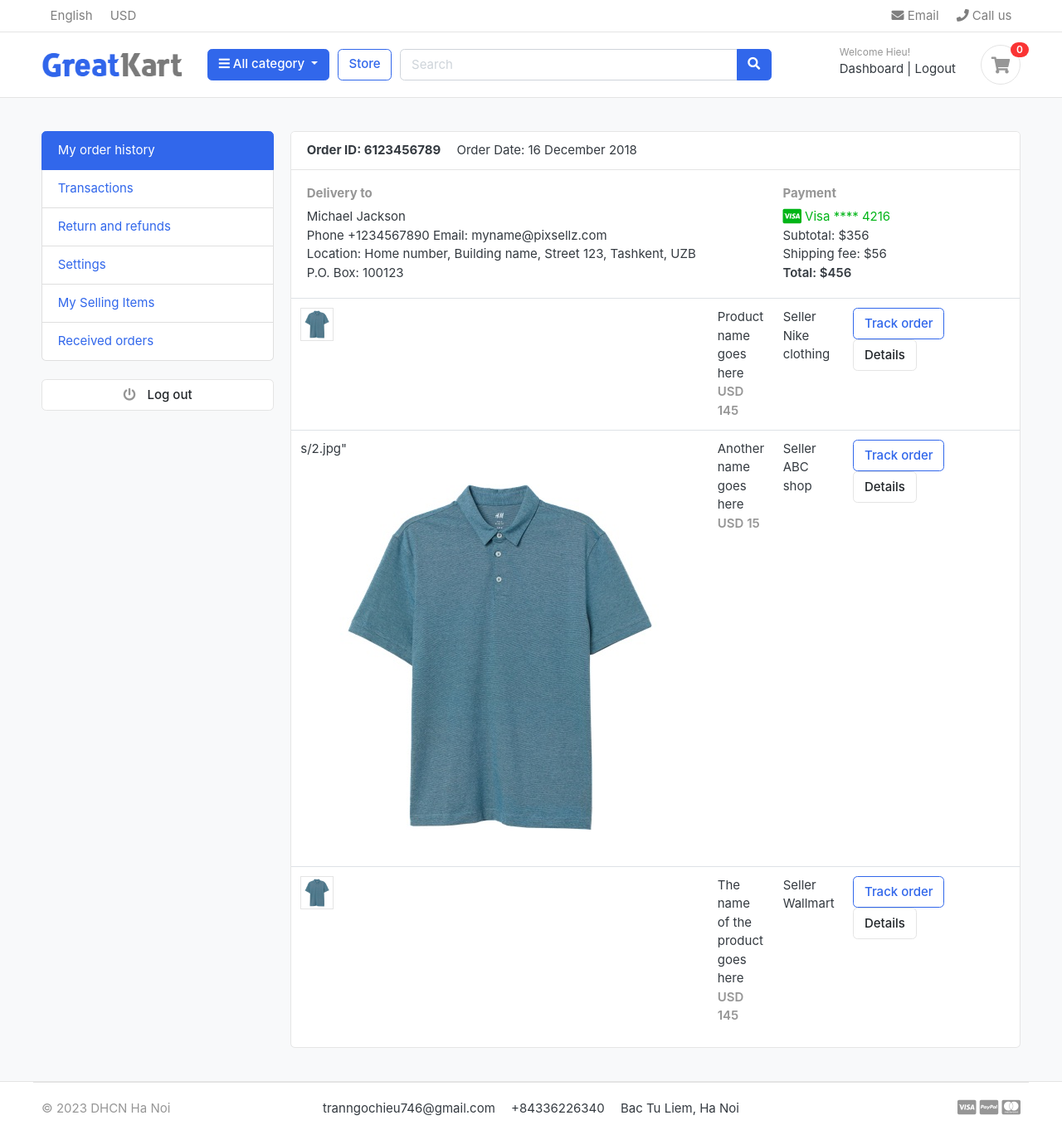
After one commit to TranNgocHieu746/PandaClothesShop, a Django app: page /accounts/ in a window 1280 px wide. The commit adds this page. Shown: the whole page at 83% size. Run offline with Django 3.2, Linux system fonts and the light colour scheme; a user stored in the database is signed in; data comes from the database, SQL or seed files in the repository; both versions use the stored data as it was after the commit; some libraries are stand-ins or nearby versions; some web fonts are replaced.

Commit message:
Update Activate account and design first dashboard form

```diff
--- /dev/null
+++ b/Template/accounts/dashboard.html
@@ -0,0 +1,100 @@
+<!--Dashboard-->
+{% extends 'base.html' %}
+
+{% load static %}
+
+{% block content %}
+
+<section class="section-conten padding-y bg">
+
+    {% include 'includes/alerts.html' %}
+    <div class="container">
+        <div class="row">
+        <aside class="col-md-3">
+            <ul class="list-group">
+                <a class="list-group-item active" href="#"> My order history </a>
+                <a class="list-group-item" href="#"> Transactions </a>
+                <a class="list-group-item" href="#"> Return and refunds </a>
+                <a class="list-group-item" href="#">Settings </a>
+                <a class="list-group-item" href="#"> My Selling Items </a>
+                <a class="list-group-item" href="#"> Received orders </a>
+            </ul>
+            <br>
+            <a class="btn btn-light btn-block" href="{% url 'logout' %}"> <i class="fa fa-power-off"></i> <span class="text">Log out</span> </a>
+        </aside>
+
+        <main class="col-md-9">
+            <article class="card">
+            <header class="card-header">
+                <strong class="d-inline-block mr-3">Order ID: 6123456789</strong>
+                <span>Order Date: 16 December 2018</span>
+            </header>
+            <div class="card-body">
+                <div class="row">
+                    <div class="col-md-8">
+                        <h6 class="text-muted">Delivery to</h6>
+                        <p>Michael Jackson <br>
+                        Phone +1234567890 Email: myname@pixsellz.com <br>
+                        Location: Home number, Building name, Street 123,  Tashkent, UZB <br>
+                        P.O. Box: 100123
+                         </p>
+                    </div>
+                    <div class="col-md-4">
+                        <h6 class="text-muted">Payment</h6>
+                        <span class="text-success">
+                            <i class="fab fa-lg fa-cc-visa"></i>
+                            Visa  **** 4216
+                        </span>
+                        <p>Subtotal: $356 <br>
+                         Shipping fee:  $56 <br>
+                         <span class="b">Total:  $456 </span>
+                        </p>
+                    </div>
+                </div>
+            </div>
+            <div class="table-responsive">
+            <table class="table table-hover">
+                <tr>
+                    <td width="65">
+                        <img src="{% static '/images/items/1.jpg' %}" class="img-xs border">
+                    </td>
+                    <td>
+                        <p class="title mb-0">Product name goes here </p>
+                        <var class="price text-muted">USD 145</var>
+                    </td>
+                    <td> Seller <br> Nike clothing </td>
+                    <td width="250"> <a href="#" class="btn btn-outline-primary">Track order</a> <a href="#" class="btn btn-light"> Details </a> </td>
+                </tr>
+                <tr>
+                    <td>s/2.jpg"
+                        <img src="{% static '/images/items/1.jpg' %}"img-xs border">
+                    </td>
+                    <td>
+                        <p class="title mb-0">Another name goes here </p>
+                        <var class="price text-muted">USD 15</var>
+                    </td>
+                    <td> Seller <br> ABC shop </td>
+                    <td> <a href="#" class="btn btn-outline-primary">Track order</a> <a href="#" class="btn btn-light"> Details </a> </td>
+                </tr>
+                <tr>
+                    <td>
+                        <img src="{% static '/images/items/1.jpg' %}" class="img-xs border">
+                    </td>
+                    <td>
+                        <p class="title mb-0">The name of the product  goes here </p>
+                        <var class="price text-muted">USD 145</var>
+                    </td>
+                    <td> Seller <br> Wallmart </td>
+                    <td> <a href="#" class="btn btn-outline-primary">Track order</a> <a href="#" class="btn btn-light"> Details </a> </td>
+                </tr>
+            </table>
+            </div> <!-- table-responsive .end// -->
+            </article> <!-- order-group.// -->
+        </main>
+    </div> <!-- row.// -->
+    </div>
+
+
+</section>
+
+{% endblock %}
--- a/Template/includes/navbar.html
+++ b/Template/includes/navbar.html
@@ -78,7 +78,7 @@
                         <div class="widget-header">
                             <small class="title text-muted">Welcome {{user.first_name}}!</small>
                             <div>
-                                <a href="#">Dashboard</a> <span class="dark-transp"> | </span>
+                                <a href="{% url 'dashboard' %}">Dashboard</a> <span class="dark-transp"> | </span>
                                 <a href="{% url 'logout' %}">Logout</a>
                             </div>
                         </div>
--- a/accounts/urls.py
+++ b/accounts/urls.py
@@ -5,5 +5,10 @@ urlpatterns = [
     path('register/', views.register, name='register'),
     path('login/', views.login, name='login'),
     path('logout/', views.logout, name='logout'),
+    path('dashboard/', views.dashboard, name='dashboard'),
+    path('', views.dashboard, name='dashboard'),
+
+    path('activate/<uidb64>/<token>/', views.activate, name='activate'),
+
 
 ]
--- a/accounts/views.py
+++ b/accounts/views.py
@@ -3,6 +3,17 @@ from .form import RegistrationForm
 from .models import Account
 from django.contrib import messages, auth
 from django.contrib.auth.decorators import login_required
+
+
+# Verification email
+from django.contrib.sites.shortcuts import get_current_site
+from django.template.loader import render_to_string
+from django.utils.http import urlsafe_base64_encode, urlsafe_base64_decode
+from django.utils.encoding import force_bytes
+from django.contrib.auth.tokens import default_token_generator
+from django.core.mail import EmailMessage
+
+
 
 
 # Create your views here.
@@ -24,8 +35,23 @@ def register(request):
             user.phone_number = phone_number
             user.save()
 
-            messages.success(request, 'Registration successful.')
-            return redirect('register')
+
+            # User activation
+            current_site = get_current_site(request)
+            mail_subject = 'Please activate your account'
+            message = render_to_string('accounts/email_verification.html', {
+                'user': user,
+                'domain': current_site,
+                'uid': urlsafe_base64_encode(force_bytes(user.pk)),
+                'token': default_token_generator.make_token(user),
+            })
+
+            # sending to email
+            to_email = email
+            send_email = EmailMessage(mail_subject, message, to=[to_email])
+            send_email.send()
+            # messages.success(request, 'Registration successful.')
+            return redirect('/accounts/login/?command=verification&email=' + email)
     else:
         form = RegistrationForm()
 
@@ -43,8 +69,8 @@ def login(request):
 
         if user is not None:
             auth.login(request, user)
-            # messages.success(request, 'You are logged in')
-            return redirect('home')
+            messages.success(request, 'You are logged in')
+            return redirect('dashboard')
         else:
             messages.error(request, 'Invalid log in')
             return redirect('login')
@@ -56,3 +82,25 @@ def logout(request):
     auth.logout(request)
     messages.success(request, 'You are logged out')
     return redirect('login')
+
+
+def activate(request, uidb64, token):
+    try:
+        uid = urlsafe_base64_decode(uidb64).decode()
+        user = Account._default_manager.get(pk=uid)
+    except(TypeError, ValueError, OverflowError, Account.DoesNotExist):
+        user = None
+
+    if user is not None and default_token_generator.check_token(user, token):
+        user.is_active = True
+        user.save()
+        messages.success(request, 'Your account is activated')
+        return redirect('login')
+    else:
+        messages.error(request, 'Invalid activation link')
+        return redirect('register')
+
+
+@login_required(login_url = 'login')
+def dashboard(request):
+    return render(request, 'accounts/dashboard.html')
--- a/carts/views.py
+++ b/carts/views.py
@@ -3,7 +3,6 @@ from store.models import Product, Variation
 from .models import Cart, CartItem
 from django.core.exceptions import ObjectDoesNotExist
 from django.http import HttpResponse
-
 
 
 # Create your views here.
@@ -15,7 +14,7 @@ def _cart_id(request):
 
 
 def add_cart(request, product_id):
-     # get the product
+    # get the product
     product = Product.objects.get(id=product_id)
     product_variation = []
     if request.method == 'POST':
@@ -24,18 +23,18 @@ def add_cart(request, product_id):
             value = request.POST[key]
 
             try:
-                variation = Variation.objects.get(product=product, variation_category__iexact=key, variation_value__iexact=value)
+                variation = Variation.objects.get(product=product, variation_category__iexact=key,
+                                                  variation_value__iexact=value)
                 product_variation.append(variation)
             except:
                 pass
-
 
     try:
         # get the cart using the cart_id present in the session
         cart = Cart.objects.get(cart_id=_cart_id(request))
     except Cart.DoesNotExist:
         cart = Cart.objects.create(
-            cart_id = _cart_id(request)
+            cart_id=_cart_id(request)
         )
     cart.save()
 
@@ -62,20 +61,20 @@ def add_cart(request, product_id):
             item.save()
         else:
             # create a new cart item
-            item = CartItem.objects.create(product=product, quantity = 1, cart=cart)
+            item = CartItem.objects.create(product=product, quantity=1, cart=cart)
             if len(product_variation) > 0:
                 item.variations.clear()
                 item.variations.add(*product_variation)
                 item.save()
     else:
         cart_item = CartItem.objects.create(
-            product = product,
-            quantity = 1,
-            cart = cart,
+            product=product,
+            quantity=1,
+            cart=cart,
         )
         if len(product_variation) > 0:
             cart_item.variations.clear()
-            cart_item.variations.add(item)
+            # cart_item.variations.add(item)
         cart_item.save()
     return redirect('cart')
 
@@ -89,7 +88,7 @@ def cart(request, total=0, quantity=0, cart_items=None):
         for cart_item in cart_items:
             total += (cart_item.product.price * cart_item.quantity)
             quantity += cart_item.quantity
-        tax = (2 * total)/100
+        tax = (2 * total) / 100
         grand_total = total + tax
     except ObjectDoesNotExist:
         pass
@@ -118,6 +117,7 @@ def remove_cart(request, product_id, cart_item_id):
         pass
     return redirect('cart')
 
+
 def remove_cart_item(request, product_id, cart_item_id):
     cart = Cart.objects.get(cart_id=_cart_id(request))
     product = get_object_or_404(Product, id=product_id)
```
Also changed, not shown: Template/accounts/email_verification.html (added, +8 -0 lines), Template/accounts/login.html (+12 -0 lines), shoppingcart/settings.py (+8 -0 lines), db.sqlite3.
